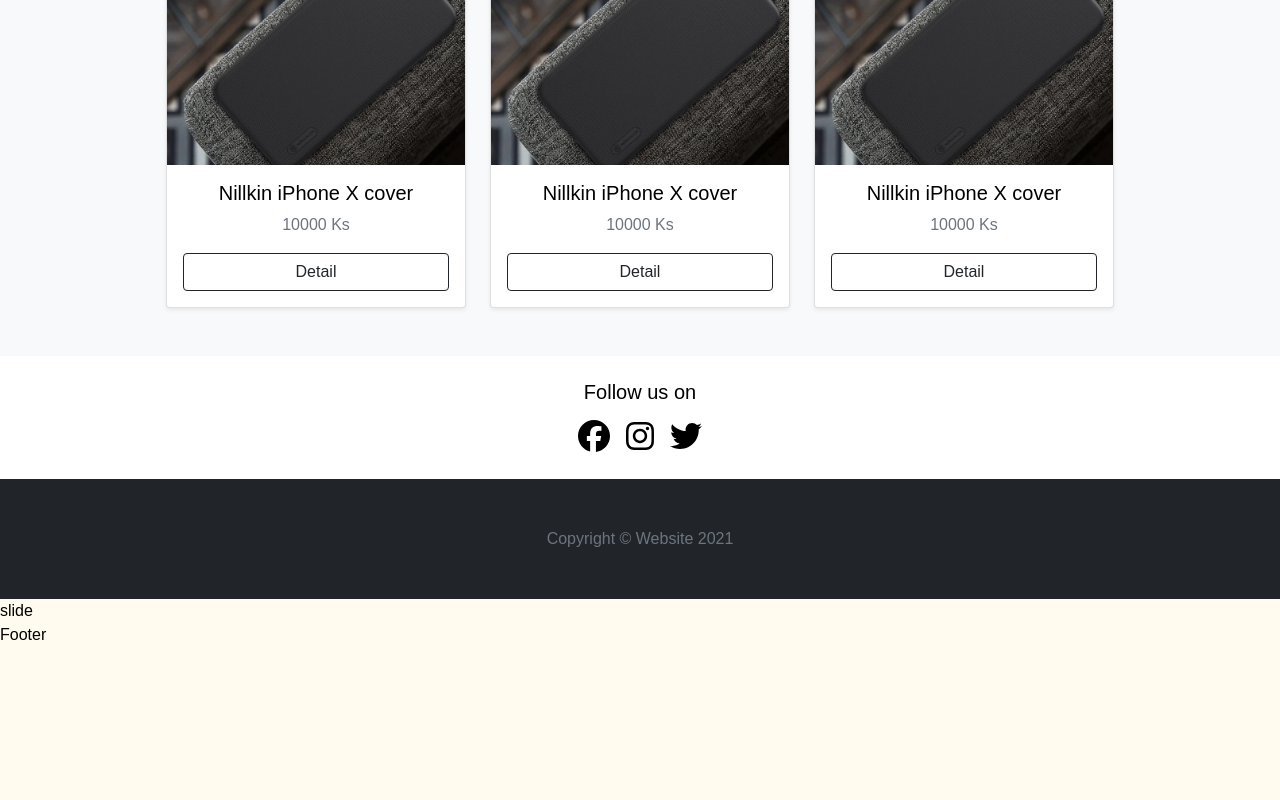
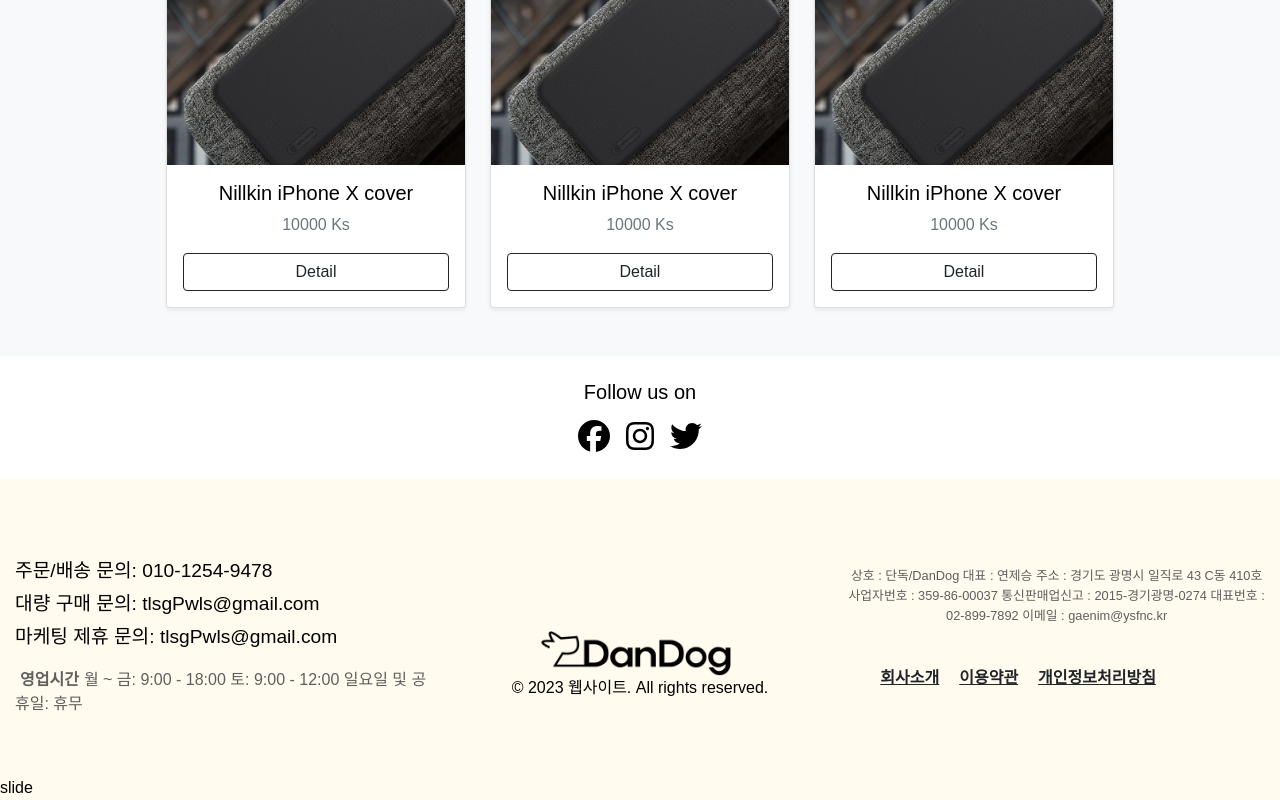
Before and after one commit to hyejinggu/second_teampjt, a React (Create React App) app in the folder react_pjt/: page / in a window 1280 px wide. Shown: the part 1284-2084 px from the top of the page. Before the commit the page ends 1947 px from the top, so only its background shows below. Built offline with nearby package versions, Linux system fonts and the light colour scheme; a web font is replaced by a local one.

Commit message:
푸터추가

```diff
--- a/react_pjt/src/App.js
+++ b/react_pjt/src/App.js
@@ -20,7 +20,7 @@
       </Routes>
     </Template>
       <Main />
-      <Footer />
+      {/* <Footer /> */}
     </div>
   );
 }
--- a/react_pjt/src/components/common/Footer.jsx
+++ b/react_pjt/src/components/common/Footer.jsx
@@ -1,9 +1,39 @@
-const Footer = () => {
-    return (
-        <div>
-            <p>Footer</p>
-        </div>
-    )
-}
+// const Footer = () => {
+//     return (
+//         <footer>
+//             <div className="footer_wrap">
+//                 <div className="ft_info1">
+//                     <h3>주문/배송 문의: 010-1254-9478</h3>
+//                     <h3>대량 구매 문의: tlsgPwls@gmail.com</h3>
+//                     <h3>마케팅 제휴 문의: tlsgPwls@gmail.com</h3>
+//                     <p><span>영업시간</span>
+//                         월 ~ 금: 9:00 - 18:00
+//                         토: 9:00 - 12:00
+//                         일요일 및 공휴일: 휴무
+//                     </p>
+//                 </div>
+//                 <div className="ft_copy">
+//                     <a href="#">
+//                 <img src={'/header/logo.png'} alt="로고" className="logo" />
+//                     </a>
+//                     <p>&copy; 2023 웹사이트. All rights reserved.</p>
+//                 </div>
+//                 <div className="ft_info2">
+//                     <p>상호 : 단독/DanDog 대표 : 연제승
+//                         주소 : 경기도 광명시 일직로 43 C동 410호
+//                         사업자번호 : 359-86-00037
+//                         통신판매업신고 : 2015-경기광명-0274
+//                         대표번호 : 02-899-7892 이메일 : gaenim@ysfnc.kr
+//                     </p>
+//                     <ul>
+//                         <li><a href="">회사소개</a></li>
+//                         <li><a href="">이용약관</a></li>
+//                         <li><a href="">개인정보처리방침</a></li>
+//                     </ul>
+//                 </div>
+//             </div>
+//         </footer>
+//     )
+// }
 
-export default Footer;
+// export default Footer;
--- a/react_pjt/src/template/Footer.js
+++ b/react_pjt/src/template/Footer.js
@@ -1,10 +1,38 @@
 function Footer() {
   return (
-    <footer className="mt-auto py-5 bg-dark">
-      <div className="container d-flex justify-content-center">
-        <span className="text-muted">Copyright &copy; Website 2021</span>
-      </div>
-    </footer>
+    <footer>
+            <div className="footer_wrap">
+                <div className="ft_info1">
+                    <h3>주문/배송 문의: 010-1254-9478</h3>
+                    <h3>대량 구매 문의: tlsgPwls@gmail.com</h3>
+                    <h3>마케팅 제휴 문의: tlsgPwls@gmail.com</h3>
+                    <p><span>영업시간</span>
+                        월 ~ 금: 9:00 - 18:00
+                        토: 9:00 - 12:00
+                        일요일 및 공휴일: 휴무
+                    </p>
+                </div>
+                <div className="ft_copy">
+                    <a href="#">
+                <img src={'/header/logo.png'} alt="로고" className="logo" />
+                    </a>
+                    <p>&copy; 2023 웹사이트. All rights reserved.</p>
+                </div>
+                <div className="ft_info2">
+                    <p>상호 : 단독/DanDog 대표 : 연제승
+                        주소 : 경기도 광명시 일직로 43 C동 410호
+                        사업자번호 : 359-86-00037
+                        통신판매업신고 : 2015-경기광명-0274
+                        대표번호 : 02-899-7892 이메일 : gaenim@ysfnc.kr
+                    </p>
+                    <ul>
+                        <li><a href="">회사소개</a></li>
+                        <li><a href="">이용약관</a></li>
+                        <li><a href="">개인정보처리방침</a></li>
+                    </ul>
+                </div>
+            </div>
+        </footer>
   );
 }
 
```
